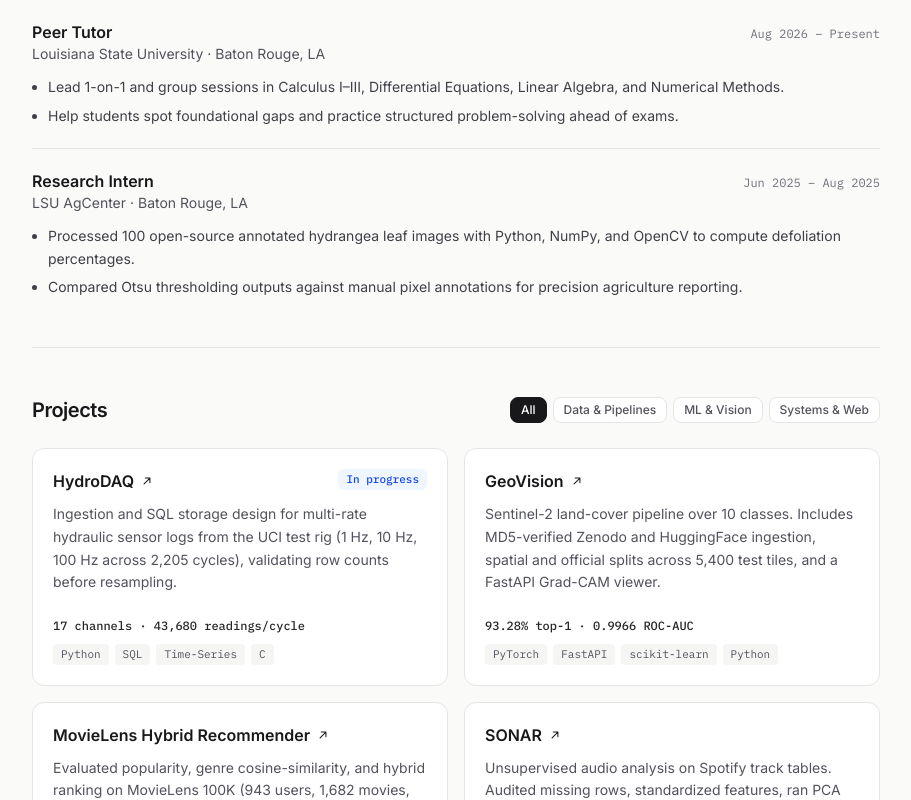
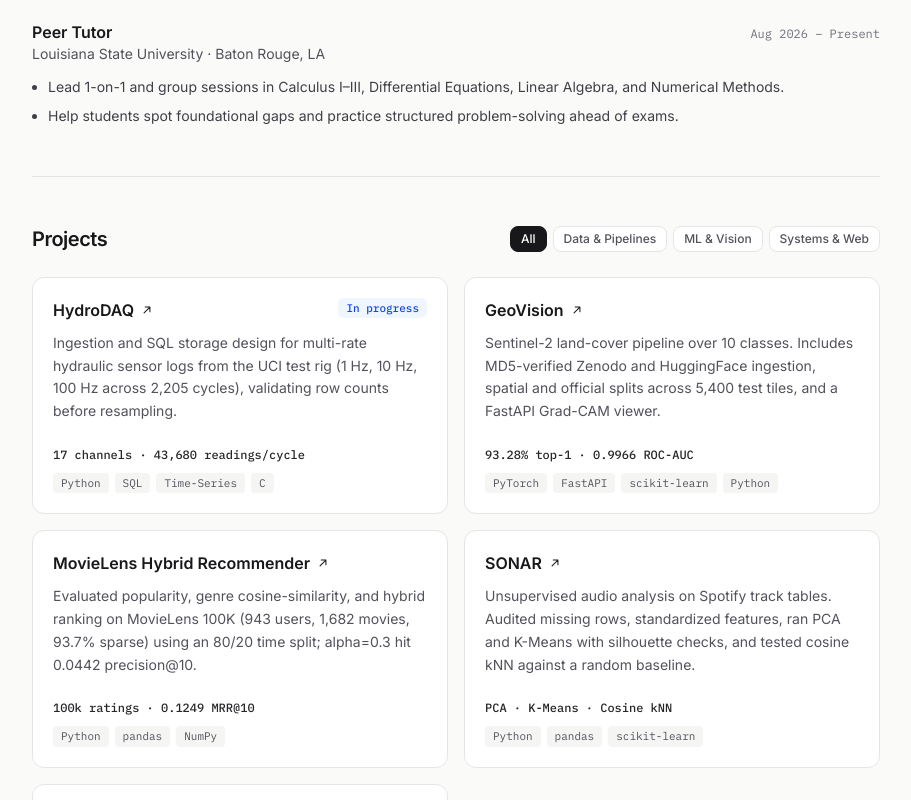
Before and after one commit to AdityaB2007/adityab2007.github.io, a React (Vite) app: page / in a window 1280 px wide. Shown: the part 1043-1843 px from the top of the page, without its empty margins (184-1095 px from the left). Built offline with nearby package versions, Linux system fonts and the light colour scheme.

Commit message:
refactor: remove lsu agcenter experience

```diff
--- a/src/data/experience.js
+++ b/src/data/experience.js
@@ -30,14 +30,4 @@ export const EXPERIENCE = [
       'Help students spot foundational gaps and practice structured problem-solving ahead of exams.',
     ],
   },
-  {
-    role: 'Research Intern',
-    org: 'LSU AgCenter',
-    period: 'Jun 2025 – Aug 2025',
-    location: 'Baton Rouge, LA',
-    bullets: [
-      'Processed 100 open-source annotated hydrangea leaf images with Python, NumPy, and OpenCV to compute defoliation percentages.',
-      'Compared Otsu thresholding outputs against manual pixel annotations for precision agriculture reporting.',
-    ],
-  },
 ];
```
